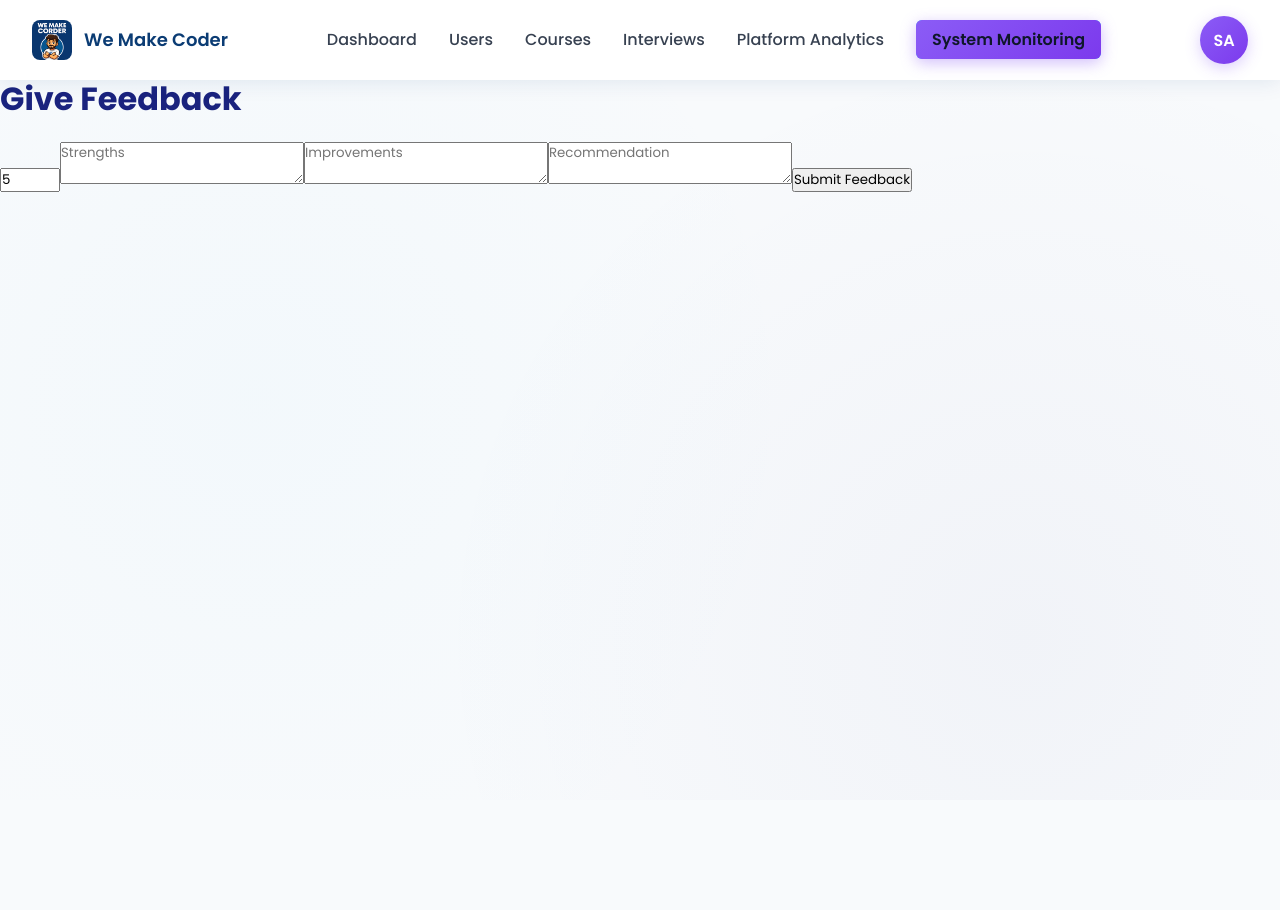
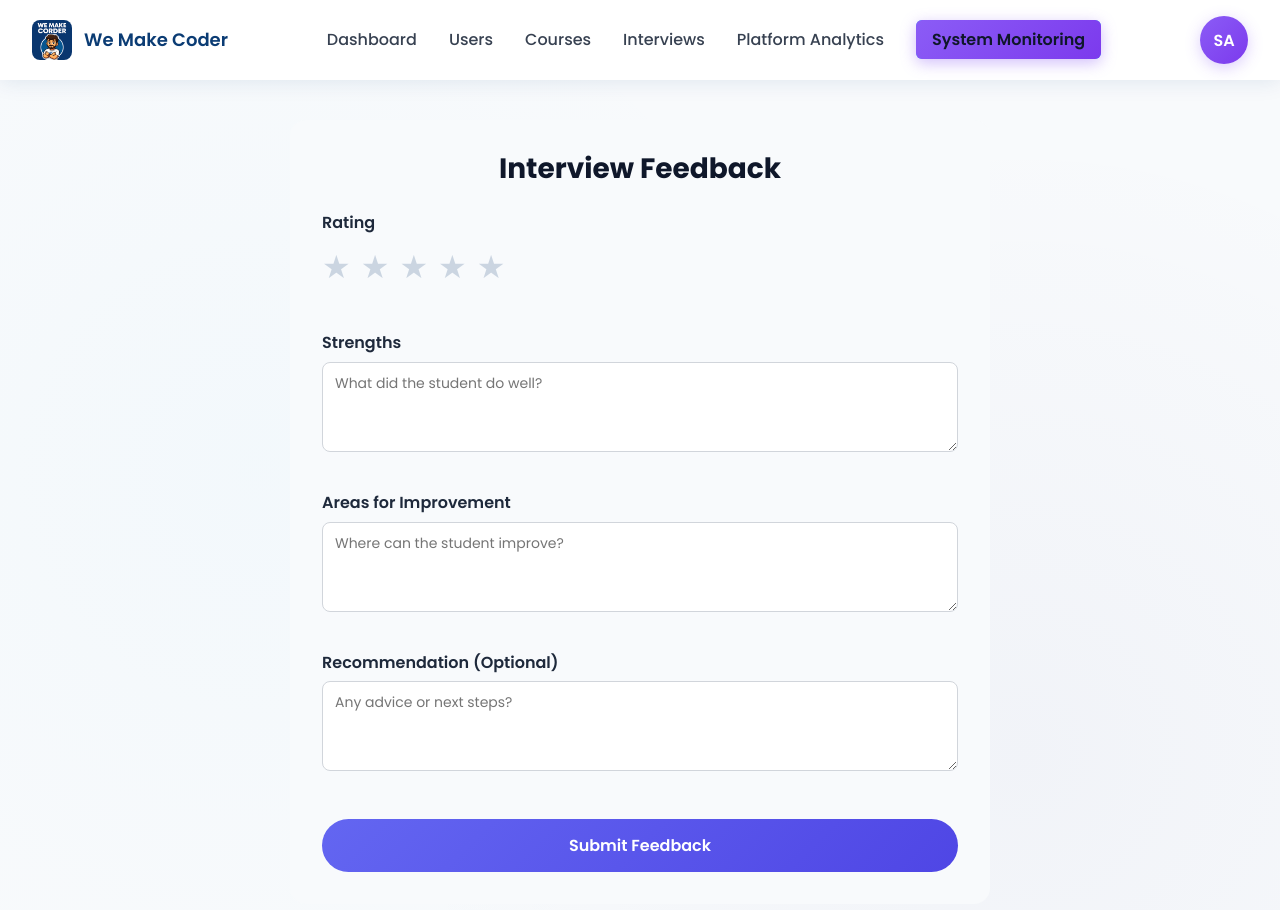
Before and after one commit to ranvi2006/WMC, a React (Vite) app in the folder frontend/: page /teacher/feedback/1 in a window 1280 px wide. Shown: the top 910 px of the page. Before the commit the page ends 800 px from the top, so only its background shows below. Built offline with nearby package versions, Linux system fonts and the light colour scheme; sample sign-in values are in the browser's storage.

Commit message:
teacher submit and show feedback done

```diff
--- a/frontend/src/pages/student/MyInterviews.jsx
+++ b/frontend/src/pages/student/MyInterviews.jsx
@@ -10,15 +10,25 @@ import "./MyInterview.css";
 const getCountdown = (date, startTime) => {
   const interviewTime = new Date(`${date}T${startTime}:00`);
   const now = new Date();
+
   const diff = interviewTime - now;
-
   if (diff <= 0) return null;
 
-  const hours = Math.floor(diff / (1000 * 60 * 60));
-  const minutes = Math.floor((diff / (1000 * 60)) % 60);
+  const totalMinutes = Math.floor(diff / (1000 * 60));
 
-  return `${hours}h ${minutes}m`;
+  const days = Math.floor(totalMinutes / (60 * 24));
+  const hours = Math.floor((totalMinutes % (60 * 24)) / 60);
+  const minutes = totalMinutes % 60;
+
+  let result = "";
+
+  if (days > 0) result += `${days}d `;
+  if (hours > 0 || days > 0) result += `${hours}h `;
+  result += `${minutes}m`;
+
+  return result.trim();
 };
+
 
 const canJoinInterview = (date, startTime) => {
   const interviewTime = new Date(`${date}T${startTime}:00`);
@@ -41,15 +51,11 @@ export default function MyInterviews() {
         const data = res.data.interviews || [];
         setInterviews(data);
 
-        // 🔹 Decide default tab intelligently
-        const hasPending = data.some(i => i.status === "pending");
-        const hasConfirmed = data.some(i => i.status === "confirmed");
-        const hasCompleted = data.some(i => i.status === "completed");
-
-        if (hasPending) setActiveTab("pending");
-        else if (hasConfirmed) setActiveTab("confirmed");
-        else if (hasCompleted) setActiveTab("completed");
-        else setActiveTab(null); // no interviews at all
+        // 🔹 Smart default tab
+        if (data.some(i => i.status === "pending")) setActiveTab("pending");
+        else if (data.some(i => i.status === "confirmed")) setActiveTab("confirmed");
+        else if (data.some(i => i.status === "completed")) setActiveTab("completed");
+        else setActiveTab(null);
       } catch (err) {
         console.error("Failed to load interviews", err);
       } finally {
@@ -64,19 +70,15 @@ export default function MyInterviews() {
     return <p className="loading">Loading interviews...</p>;
   }
 
-  // 🔹 Global empty state
+  /* 🔹 Global empty state */
   if (!activeTab) {
     return (
       <div className="my-interviews-page empty-state">
         <h2>You have no interviews yet</h2>
-        <p>
-          Book your first interview to get started.
-        </p>
+        <p>Book your first interview to get started.</p>
         <button
           className="book-now-btn"
-          onClick={() =>
-            navigate("/student/book-interview")
-          }
+          onClick={() => navigate("/student/book-interview")}
         >
           Book Interview
         </button>
@@ -84,7 +86,6 @@ export default function MyInterviews() {
     );
   }
 
-  // 🔹 Filter by active tab
   const filteredInterviews = interviews.filter(
     (i) => i.status === activeTab
   );
@@ -96,18 +97,13 @@ export default function MyInterviews() {
       {/* 🔹 TABS */}
       <div className="tabs">
         {["pending", "confirmed", "completed"].map((tab) => {
-          const hasData = interviews.some(
-            (i) => i.status === tab
-          );
-
+          const hasData = interviews.some(i => i.status === tab);
           if (!hasData) return null;
 
           return (
             <button
               key={tab}
-              className={`tab-btn ${
-                activeTab === tab ? "active" : ""
-              }`}
+              className={`tab-btn ${activeTab === tab ? "active" : ""}`}
               onClick={() => setActiveTab(tab)}
             >
               {tab.toUpperCase()}
@@ -118,9 +114,7 @@ export default function MyInterviews() {
 
       {/* 🔹 LIST */}
       {filteredInterviews.length === 0 ? (
-        <p className="empty">
-          No {activeTab} interviews
-        </p>
+        <p className="empty">No {activeTab} interviews</p>
       ) : (
         <div className="interview-list">
           {filteredInterviews.map((interview) => {
@@ -137,8 +131,7 @@ export default function MyInterviews() {
             const countdown = getCountdown(date, startTime);
             const joinAllowed =
               meetingLink &&
-              (status === "pending" ||
-                status === "confirmed") &&
+              (status === "pending" || status === "confirmed") &&
               canJoinInterview(date, startTime);
 
             return (
@@ -163,8 +156,7 @@ export default function MyInterviews() {
                 {/* COUNTDOWN */}
                 {countdown && status !== "completed" && (
                   <p className="countdown">
-                    ⏳ Starts in{" "}
-                    <strong>{countdown}</strong>
+                    ⏳ Starts in <strong>{countdown}</strong>
                   </p>
                 )}
 
@@ -174,17 +166,14 @@ export default function MyInterviews() {
                     <button
                       className="feedback-btn"
                       onClick={() =>
-                        navigate(
-                          `/student/feedback/${_id}`
-                        )
+                        navigate(`/student/feedback/${_id}`)
                       }
                     >
-                      Give Feedback
+                      View Feedback
                     </button>
                   )}
 
-                  {(status === "pending" ||
-                    status === "confirmed") && (
+                  {(status === "pending" || status === "confirmed") && (
                     <>
                       {joinAllowed ? (
                         <a
@@ -196,10 +185,7 @@ export default function MyInterviews() {
                           Join Interview
                         </a>
                       ) : (
-                        <button
-                          className="join-btn disabled"
-                          disabled
-                        >
+                        <button className="join-btn disabled" disabled>
                           Join available 5 minutes before start
                         </button>
                       )}
--- /dev/null
+++ b/frontend/src/pages/student/ShowFeedback.css
@@ -0,0 +1,76 @@
+.feedback-page {
+  max-width: 700px;
+  margin: 50px auto;
+  padding: 32px;
+  background: #f8fafc;
+  border-radius: 16px;
+  font-family: Inter, system-ui, sans-serif;
+}
+
+.feedback-page h2 {
+  text-align: center;
+  font-size: 28px;
+  font-weight: 700;
+  margin-bottom: 20px;
+}
+
+/* RATING */
+.rating {
+  text-align: center;
+  font-size: 32px;
+  margin-bottom: 24px;
+}
+
+.star {
+  color: #cbd5e1;
+}
+
+.star.active {
+  color: #facc15;
+}
+
+/* CARD */
+.feedback-card {
+  background: white;
+  padding: 24px;
+  border-radius: 14px;
+  box-shadow: 0 10px 24px rgba(0, 0, 0, 0.06);
+}
+
+.section {
+  margin-bottom: 18px;
+}
+
+.section h4 {
+  font-size: 16px;
+  color: #0f172a;
+  margin-bottom: 6px;
+}
+
+.section p {
+  color: #475569;
+  line-height: 1.6;
+}
+
+/* FOOTER */
+.teacher {
+  margin-top: 18px;
+  text-align: right;
+  font-weight: 600;
+  color: #334155;
+}
+
+.back-btn {
+  margin-top: 30px;
+  padding: 12px 26px;
+  border-radius: 999px;
+  border: none;
+  font-weight: 600;
+  cursor: pointer;
+  background: linear-gradient(135deg, #6366f1, #4f46e5);
+  color: white;
+}
+
+.empty {
+  text-align: center;
+}
--- /dev/null
+++ b/frontend/src/pages/student/ShowFeedback.jsx
@@ -0,0 +1,106 @@
+import { useEffect, useState } from "react";
+import { useParams, useNavigate } from "react-router-dom";
+import api from "../../services/api";
+import "./ShowFeedback.css";
+
+const ShowFeedback = () => {
+  const { interviewId } = useParams();
+  const navigate = useNavigate();
+
+  const [feedback, setFeedback] = useState(null);
+  const [loading, setLoading] = useState(true);
+
+  useEffect(() => {
+    const fetchFeedback = async () => {
+      try {
+        const res = await api.get(
+          `/api/feedback/${interviewId}`
+        );
+        setFeedback(res.data.feedback);
+      } catch (err) {
+        console.error(err);
+        setFeedback(null);
+      } finally {
+        setLoading(false);
+      }
+    };
+
+    fetchFeedback();
+  }, [interviewId]);
+
+  if (loading) {
+    return <p className="loading">Loading feedback...</p>;
+  }
+
+  if (!feedback) {
+    return (
+      <div className="feedback-page empty">
+        <h2>No feedback available</h2>
+        <p>
+          Your teacher has not submitted feedback yet.
+        </p>
+        <button
+          className="back-btn"
+          onClick={() => navigate(-1)}
+        >
+          Go Back
+        </button>
+      </div>
+    );
+  }
+
+  return (
+    <div className="feedback-page">
+      <h2>Interview Feedback</h2>
+
+      {/* RATING */}
+      <div className="rating">
+        {[1, 2, 3, 4, 5].map((star) => (
+          <span
+            key={star}
+            className={
+              feedback.rating >= star
+                ? "star active"
+                : "star"
+            }
+          >
+            ★
+          </span>
+        ))}
+      </div>
+
+      {/* CONTENT */}
+      <div className="feedback-card">
+        <div className="section">
+          <h4>Strengths</h4>
+          <p>{feedback.strengths}</p>
+        </div>
+
+        <div className="section">
+          <h4>Areas for Improvement</h4>
+          <p>{feedback.improvements}</p>
+        </div>
+
+        {feedback.recommendation && (
+          <div className="section">
+            <h4>Recommendation</h4>
+            <p>{feedback.recommendation}</p>
+          </div>
+        )}
+      </div>
+
+      <p className="teacher">
+        — {feedback.teacherId?.name}
+      </p>
+
+      <button
+        className="back-btn"
+        onClick={() => navigate(-1)}
+      >
+        Back to Interviews
+      </button>
+    </div>
+  );
+};
+
+export default ShowFeedback;
--- /dev/null
+++ b/frontend/src/pages/teacher/Feedback.css
@@ -0,0 +1,83 @@
+.feedback-page {
+  max-width: 700px;
+  margin: 40px auto;
+  padding: 32px;
+  background: #f8fafc;
+  border-radius: 16px;
+  font-family: Inter, system-ui, sans-serif;
+}
+
+.feedback-page h2 {
+  font-size: 28px;
+  font-weight: 700;
+  color: #0f172a;
+  margin-bottom: 24px;
+  text-align: center;
+}
+
+.feedback-form {
+  display: flex;
+  flex-direction: column;
+  gap: 22px;
+}
+
+.form-group label {
+  font-weight: 600;
+  margin-bottom: 6px;
+  display: block;
+  color: #1e293b;
+}
+
+textarea {
+  width: 100%;
+  min-height: 110px;
+  padding: 12px;
+  border-radius: 10px;
+  border: 1px solid #cbd5e1;
+  font-size: 14px;
+  resize: vertical;
+  outline: none;
+}
+
+textarea:focus {
+  border-color: #4f46e5;
+}
+
+/* ⭐ RATING */
+.rating-stars {
+  display: flex;
+  gap: 10px;
+  font-size: 32px;
+}
+
+.star {
+  cursor: pointer;
+  color: #cbd5e1;
+  transition: color 0.2s ease;
+}
+
+.star.active {
+  color: #facc15;
+}
+
+/* SUBMIT */
+.submit-btn {
+  margin-top: 10px;
+  padding: 14px;
+  font-size: 16px;
+  font-weight: 600;
+  border-radius: 999px;
+  border: none;
+  cursor: pointer;
+  background: linear-gradient(
+    135deg,
+    #6366f1,
+    #4f46e5
+  );
+  color: white;
+}
+
+.submit-btn:disabled {
+  background: #94a3b8;
+  cursor: not-allowed;
+}
--- a/frontend/src/pages/teacher/Feedback.jsx
+++ b/frontend/src/pages/teacher/Feedback.jsx
@@ -1,58 +1,119 @@
-import { useParams } from "react-router-dom";
 import { useState } from "react";
+import { useParams, useNavigate } from "react-router-dom";
 import api from "../../services/api";
+import "./Feedback.css";
 
-export default function Feedback() {
+const Feedback = () => {
   const { interviewId } = useParams();
+  const navigate = useNavigate();
 
-  const [rating, setRating] = useState(5);
+  const [rating, setRating] = useState(0);
   const [strengths, setStrengths] = useState("");
   const [improvements, setImprovements] = useState("");
   const [recommendation, setRecommendation] = useState("");
+  const [loading, setLoading] = useState(false);
 
-  const submitFeedback = async () => {
+  // ⭐ Submit feedback
+  const handleSubmit = async (e) => {
+    e.preventDefault();
+
+    if (!rating || !strengths || !improvements) {
+      alert("Please fill all required fields");
+      return;
+    }
+
     try {
-      await api.post("/feedback", {
+      setLoading(true);
+
+      await api.post("/api/feedback", {
         interviewId,
         rating,
         strengths,
         improvements,
         recommendation,
       });
-      alert("Feedback submitted");
+
+      alert("Feedback submitted successfully");
+      navigate("/teacher/interviews");
     } catch (err) {
-      alert(err.response?.data?.message || "Error submitting feedback");
+      alert(err.response?.data?.message || "Failed to submit feedback");
+    } finally {
+      setLoading(false);
     }
   };
 
   return (
-    <div>
-      <h2>Give Feedback</h2>
+    <div className="feedback-page">
+      <h2>Interview Feedback</h2>
 
-      <input
-        type="number"
-        min="1"
-        max="5"
-        value={rating}
-        onChange={(e) => setRating(e.target.value)}
-      />
+      <form className="feedback-form" onSubmit={handleSubmit}>
+        {/* ⭐ RATING */}
+        <div className="form-group">
+          <label>Rating</label>
+          <div className="rating-stars">
+            {[1, 2, 3, 4, 5].map((star) => (
+              <span
+                key={star}
+                className={
+                  rating >= star ? "star active" : "star"
+                }
+                onClick={() => setRating(star)}
+              >
+                ★
+              </span>
+            ))}
+          </div>
+        </div>
 
-      <textarea
-        placeholder="Strengths"
-        onChange={(e) => setStrengths(e.target.value)}
-      />
+        {/* 💪 STRENGTHS */}
+        <div className="form-group">
+          <label>Strengths</label>
+          <textarea
+            placeholder="What did the student do well?"
+            value={strengths}
+            onChange={(e) =>
+              setStrengths(e.target.value)
+            }
+            required
+          />
+        </div>
 
-      <textarea
-        placeholder="Improvements"
-        onChange={(e) => setImprovements(e.target.value)}
-      />
+        {/* 🔧 IMPROVEMENTS */}
+        <div className="form-group">
+          <label>Areas for Improvement</label>
+          <textarea
+            placeholder="Where can the student improve?"
+            value={improvements}
+            onChange={(e) =>
+              setImprovements(e.target.value)
+            }
+            required
+          />
+        </div>
 
-      <textarea
-        placeholder="Recommendation"
-        onChange={(e) => setRecommendation(e.target.value)}
-      />
+        {/* 💡 RECOMMENDATION */}
+        <div className="form-group">
+          <label>Recommendation (Optional)</label>
+          <textarea
+            placeholder="Any advice or next steps?"
+            value={recommendation}
+            onChange={(e) =>
+              setRecommendation(e.target.value)
+            }
+          />
+        </div>
 
-      <button onClick={submitFeedback}>Submit Feedback</button>
+        {/* SUBMIT */}
+        <button
+          type="submit"
+          className="submit-btn"
+          disabled={loading}
+        >
+          {loading ? "Submitting..." : "Submit Feedback"}
+        </button>
+      </form>
     </div>
   );
-}
+};
+
+export default Feedback;
```
Also changed, not shown: frontend/src/App.jsx (+9 -0 lines), 2 other files (tests, documents, lock files or other folders).
